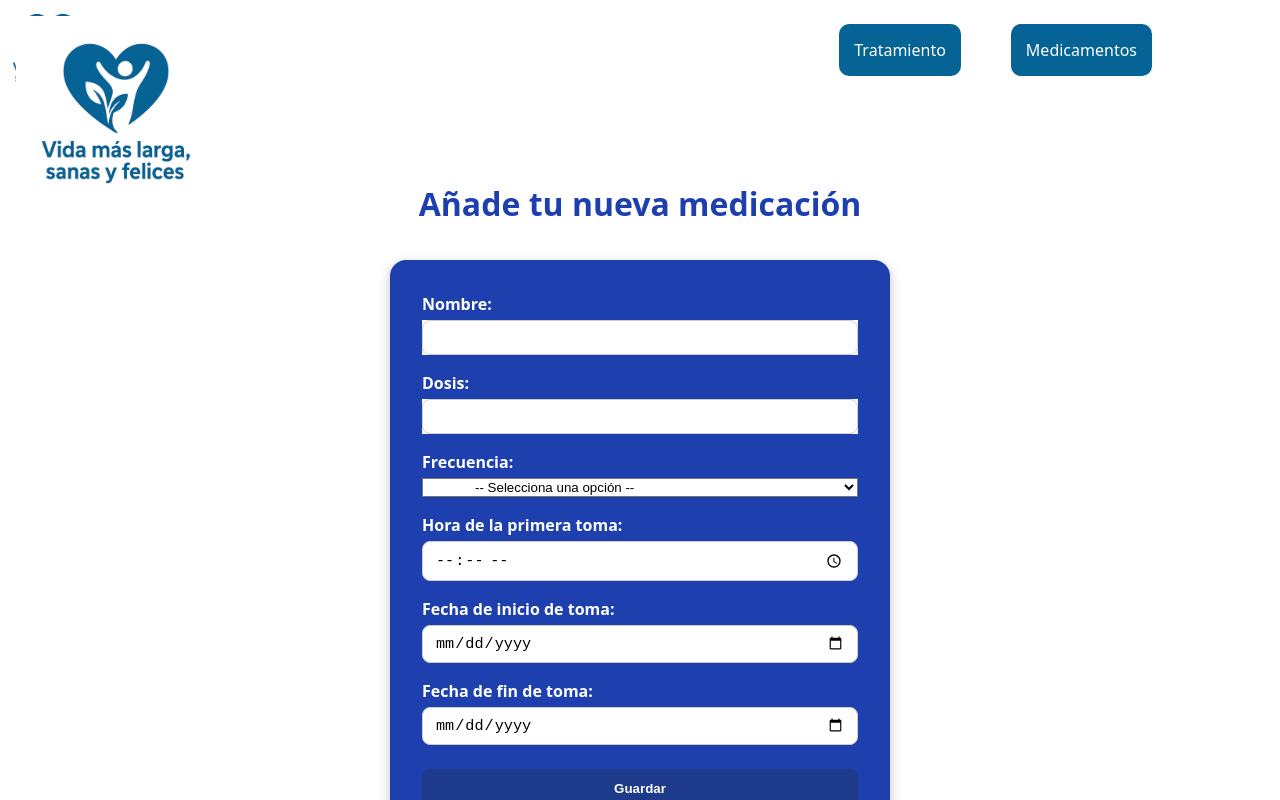
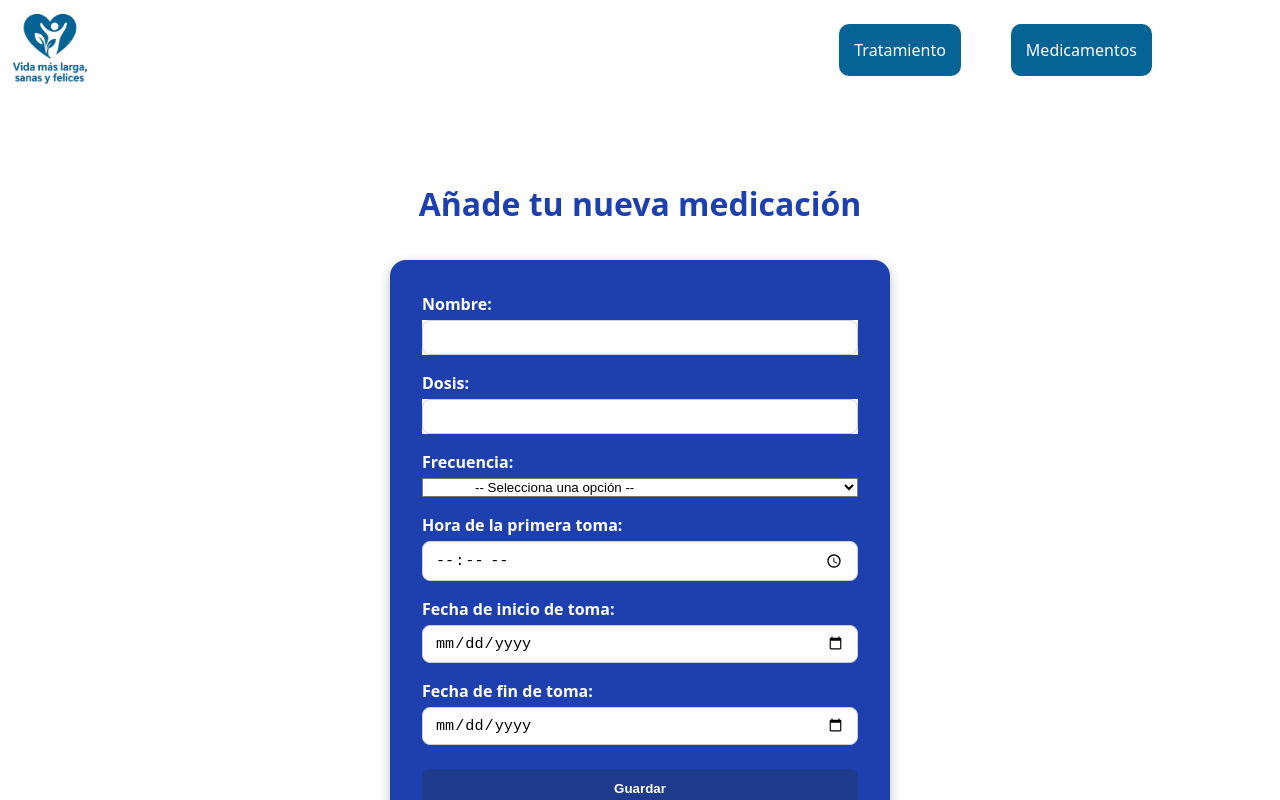
Before and after one commit to niaofnarnia/frontend-sanitas, a React (Vite) app: page /add-medication in a window 1280 px wide. Shown: the top 800 px of the page. Built offline with nearby package versions, Linux system fonts and the light colour scheme.

Commit message:
fix icon

```diff
--- a/src/pages/AddMedication.css
+++ b/src/pages/AddMedication.css
@@ -26,19 +26,7 @@ h1 {
   margin: 0 auto;
 }
 
-/* Logo siempre arriba a la izquierda */
-.logo-container {
-  position: fixed; /* se mantiene siempre visible y no solapa */
-  top: 1rem;
-  left: 1rem; /* <--- izquierda */
-  z-index: 1000;
-}
 
-.logo-container img {
-  width: 200px;
-  max-width: 20vw; /* se adapta al tamaño de pantalla */
-  height: auto;
-}
 
 /* Tablets */
 @media (max-width: 768px) {
--- a/src/pages/AddMedication.jsx
+++ b/src/pages/AddMedication.jsx
@@ -11,9 +11,7 @@ const AddMedication = () => {
     return (
         <>
             <div className="add-medication-page">
-                <div className="logo-container">
-                    <img src="../public/logo-proyecto.png" alt="Logo App" />
-                </div>
+
                 <div className="form-container">
                     <h1>Añade tu nueva medicación</h1>
                     <MedicationForm onSubmit={handleAddMedication} buttonLabel="Guardar" />
```
